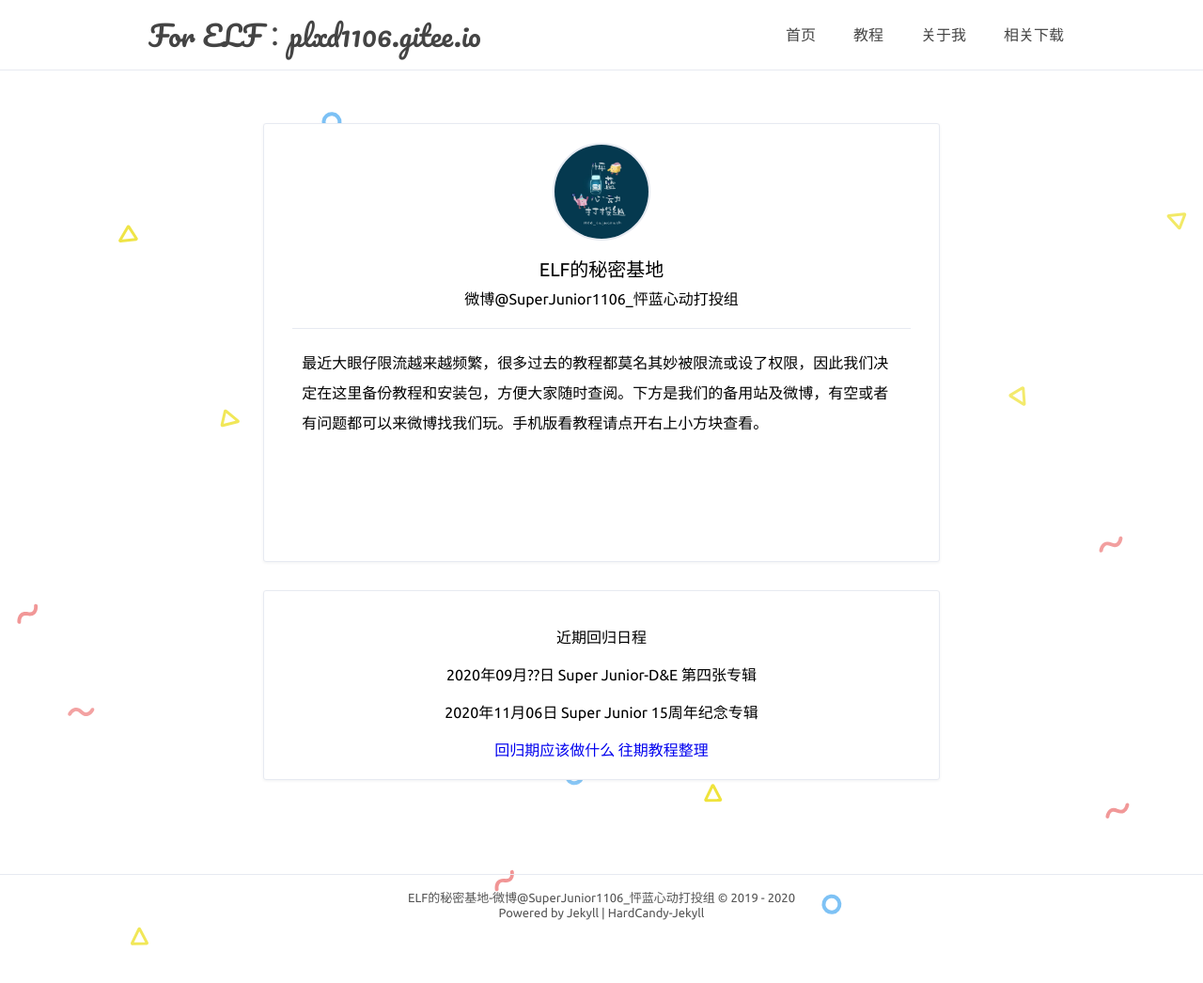
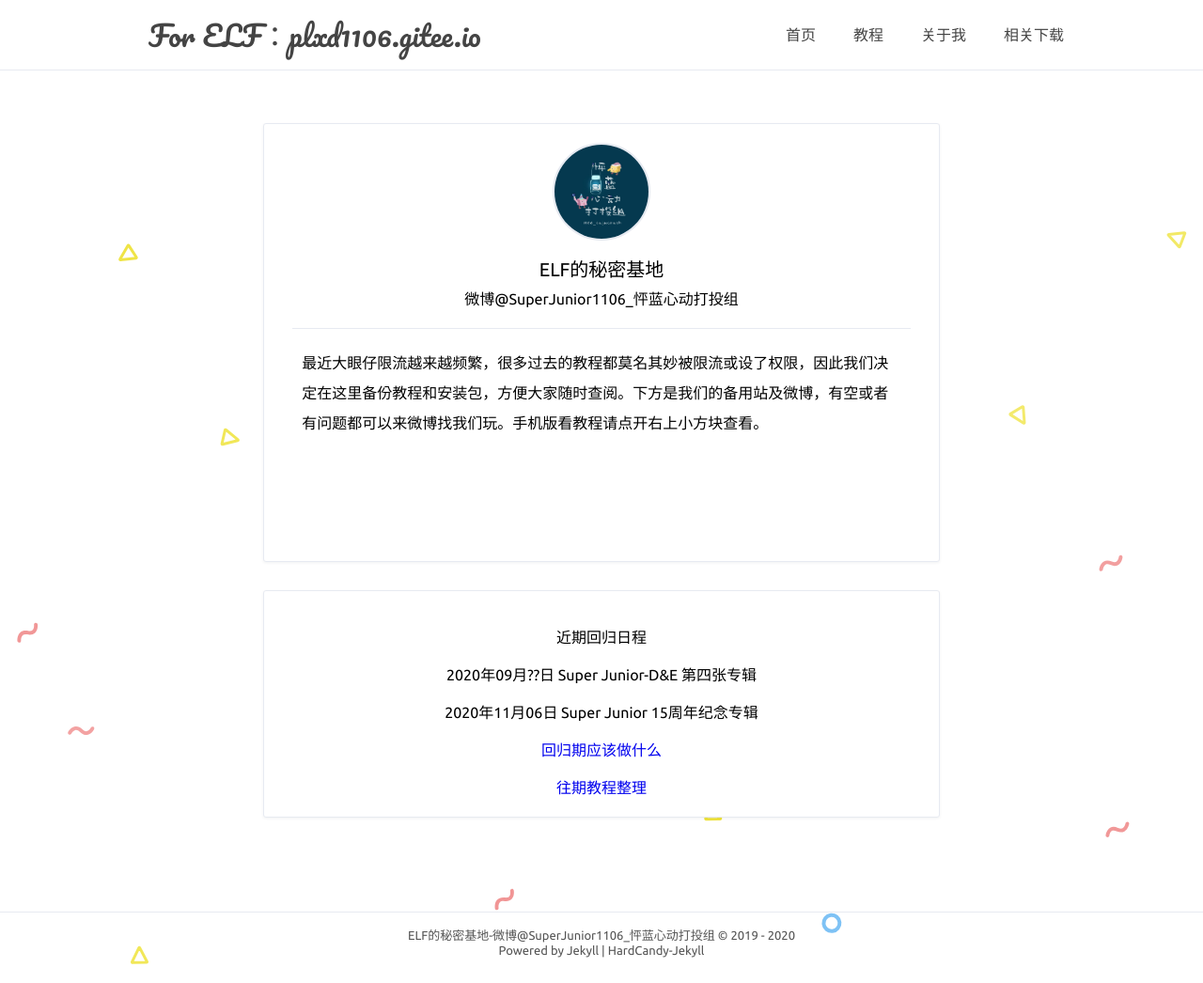
Before and after one commit to penglanxindong1106/penglanxindong1106.github.io, a Jekyll site: the page built from index.html, in a window 1280 px wide. Shown: the whole page at 94% size. Built offline with Jekyll 4.4.1, drawn with Linux system fonts in a browser that asks for light colours; comment, search, counter and statistics services are not loaded; before the commit the page ends 1006 px from its top, so only the background shows below that.

Commit message:
Update index.html

```diff
--- a/index.html
+++ b/index.html
@@ -51,7 +51,7 @@ description: 偶尔营业，专注搞蓝。那些很冒险的梦，我们陪你
         <p><span>近期回归日程</span></p>
         <p><span>2020年09月??日 Super Junior-D&E 第四张专辑</span></p>
         <p><span>2020年11月06日 Super Junior 15周年纪念专辑</span></p>
-        <a href="http://baidu.com" class="button">回归期应该做什么</a>
+        <p><a href="http://baidu.com" class="button">回归期应该做什么</a></p>
         <a href="http://baidu.com" class="button">往期教程整理</a>
 
       </li>
```
